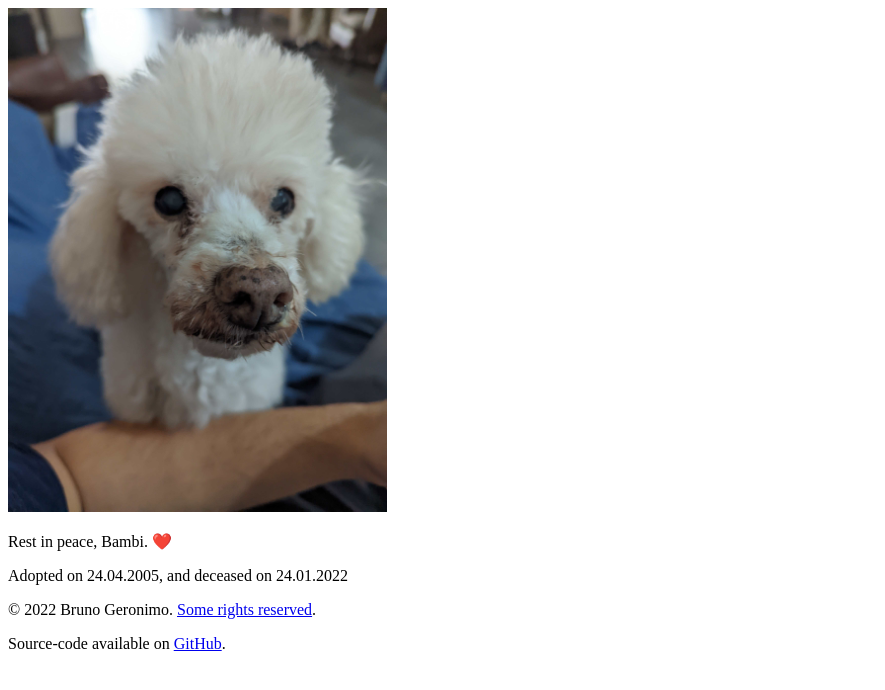
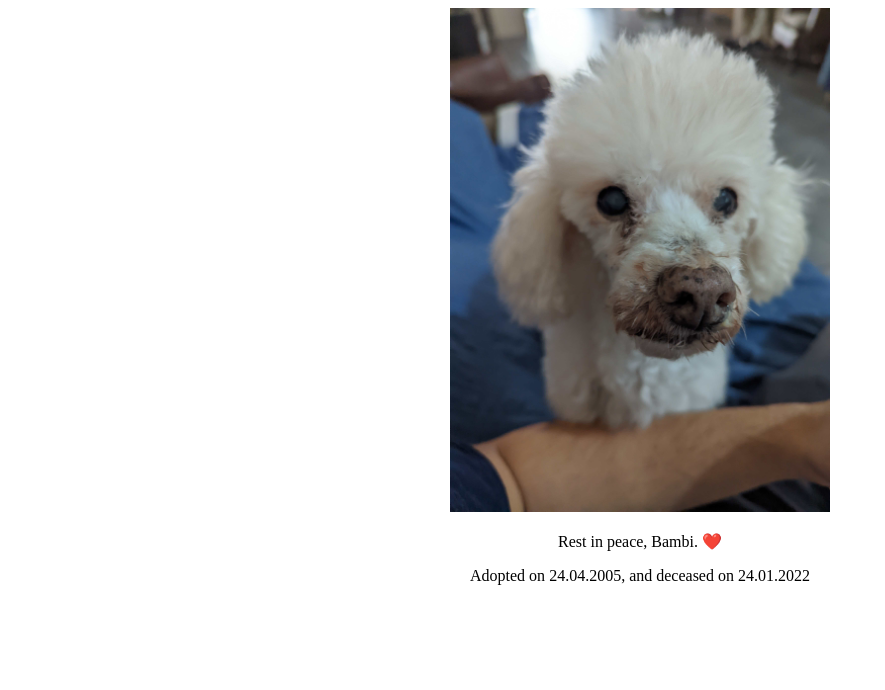
Before and after one commit to brunogeronimo/bambi, a plain HTML site: page index.html in a window 1280 px wide. Shown: the whole page, without its empty margins (0-885 px from the left). Drawn offline with Linux system fonts and the light colour scheme.

Commit message:
Fixes page alignment

```diff
--- a/index.html
+++ b/index.html
@@ -2,19 +2,15 @@
 <html lang="en">
 <head>
     <meta charset="UTF-8">
-    <title>Bambi</title>
+    <title>RIP - Bambi</title>
     <meta name="viewport" content="width=device-width, initial-scale=1">
     <link rel="stylesheet" href="style.css">
 </head>
 <body>
     <article>
-        <img class="bambi-pic" crossorigin="anonymous" src="/images/ebf623cd-1923-47b4-a586-c309953fe618.jpg" alt="Bambi looking at the camera">
+        <img class="bambi-pic" crossorigin="anonymous" src="/images/bambito.jpg" alt="Bambi looking at the camera">
         <p>Rest in peace, Bambi. ❤️</p>
         <p>Adopted on <time datetime="2005-04-24">24.04.2005</time>, and deceased on <time datetime="2022-01-24T14:46:00.000+03:00">24.01.2022</time></p>
     </article>
-    <footer>
-        <p xmlns:cc="http://creativecommons.org/ns#" xmlns:dct="http://purl.org/dc/terms/">© 2022 <span rel="cc:attributionURL dct:creator" property="cc:attributionName">Bruno Geronimo</span>. <a href="https://creativecommons.org/licenses/by-nc-nd/4.0/" target="_blank">Some rights reserved</a>.</p>
-        <p>Source-code available on <a href="https://github.com/brunogeronimo/bambi" target="_blank">GitHub</a>.</p>
-    </footer>
 </body>
 </html>
--- a/style.css
+++ b/style.css
@@ -1,3 +1,7 @@
+body {
+  text-align: center;
+}
+
 .bambi-pic {
   width: 30%;
 }
```
Also changed, not shown: images/bambito.jpg (renamed from images/ebf623cd-1923-47b4-a586-c309953fe618.jpg).
